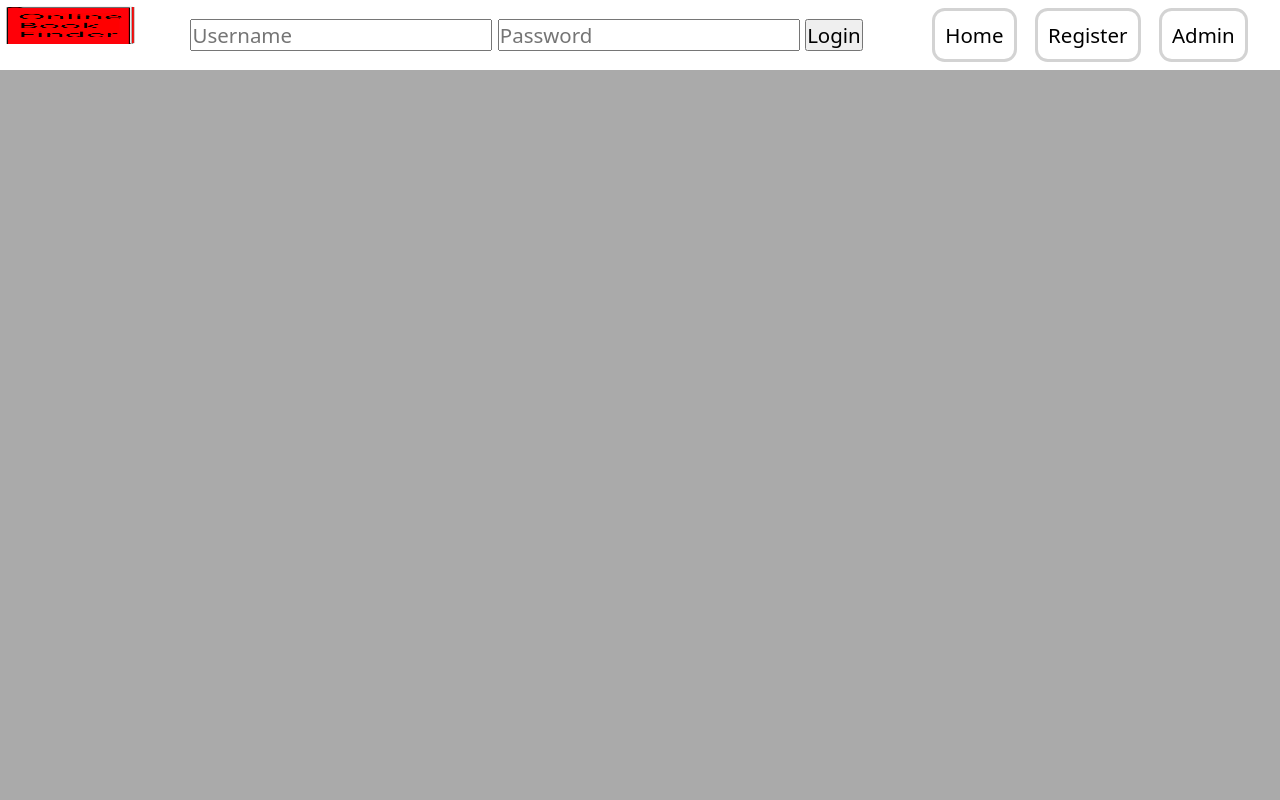
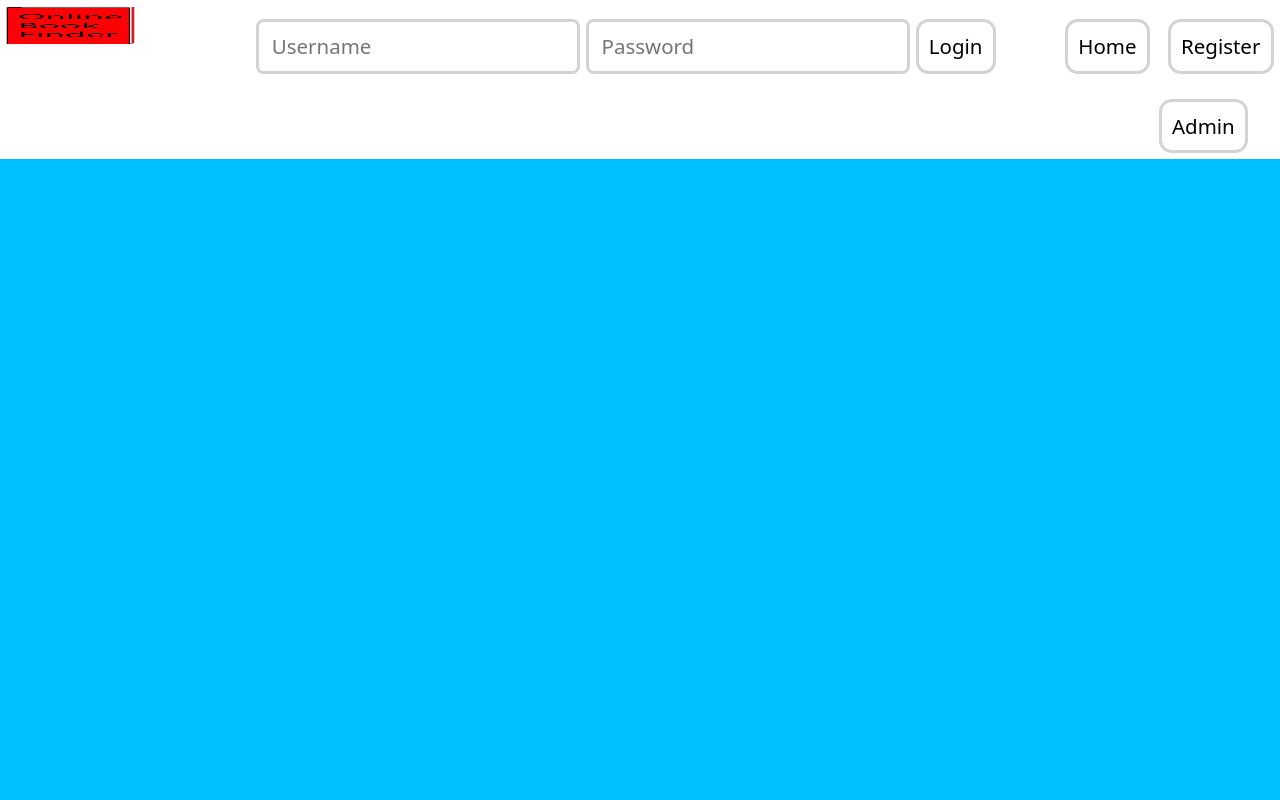
Before and after one commit to Patross/OnlineBookFinder, a PHP site: page /index.html in a window 1280 px wide. Run offline with PHP 8.4, Linux system fonts and the light colour scheme.

Commit message:
Login CSS Styles Changed

```diff
--- a/Styles/nav.css
+++ b/Styles/nav.css
@@ -5,7 +5,7 @@
     font-family: 'Noto Sans', sans-serif;
 }
 body{
-    background-color: #aaa;
+    background-color: deepskyblue;
 }
 #main-wrapper{
     width: 100vmax;
@@ -46,13 +46,26 @@ body{
     padding: 0.8vmax;
     color: black;
     border-color: lightgray;
-        border-width: 0.3vmax;
+    border-width: 0.3vmax;
 }
 
 #loginbtb:hover{
     background-color: black;
     color: white;
     border-color:transparent;
+}
+
+.login-input{
+    border-width: 0.3vmax;
+    border-style: solid;
+    border-color: lightgray;
+    border-radius: 0.6vmax;
+    padding: 0.8vmax;
+
+}
+
+.login-input::placeholder{
+    padding-left: 0.2vmax;
 }
 #main-navigation > ul > li > a:hover{
     color:white;
--- a/index.html
+++ b/index.html
@@ -14,9 +14,9 @@
                   			</div>
                         <li>
                             <form>
-                              <input type="text" name="username" value="" placeholder="Username">
-                              <input type="password" name="password" value="" placeholder="Password">
-                              <button type="submit" name="submit">Login</button>
+                              <input class="login-input" type="text" name="username" value="" placeholder="Username">
+                              <input class="login-input" type="password" name="password" value="" placeholder="Password">
+                              <button type="submit" name="submit" id="loginbtb">Login</button>
                             </form>
                         </li>
                         <li><a href="#">Home</a></li>
```
